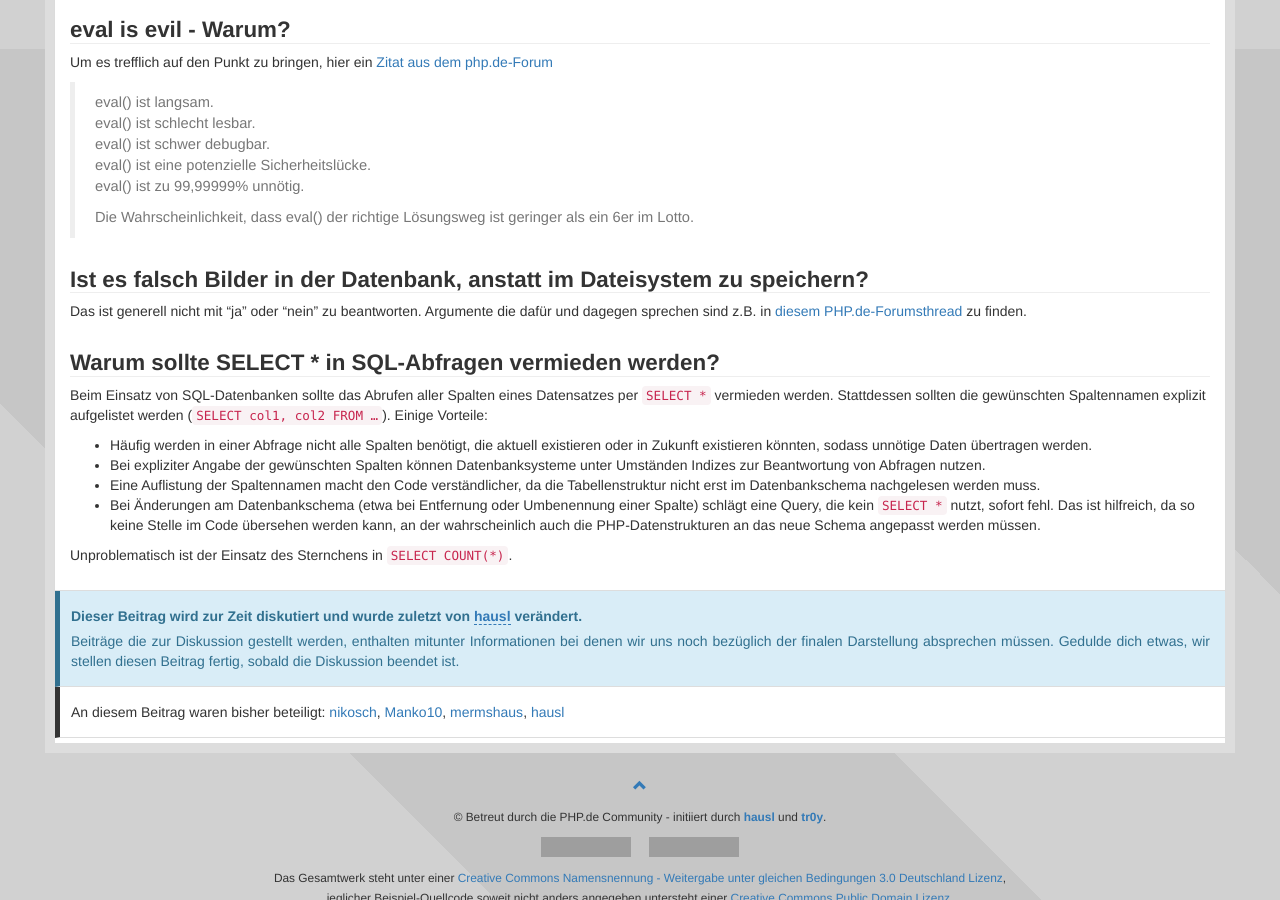
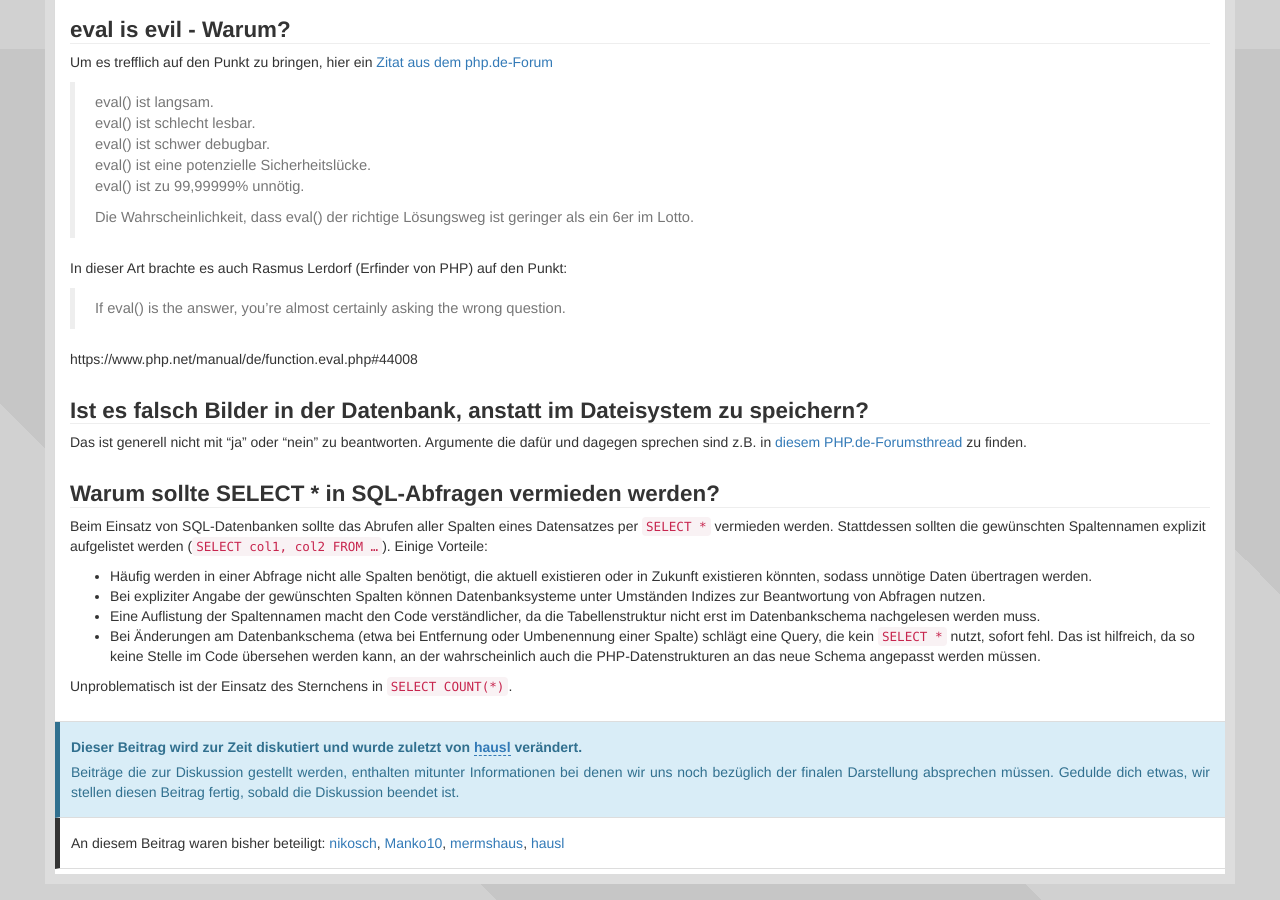
Before and after one commit to php-de/php-de.github.io, a Jekyll site: the page built from introduction/04_faq.md, in a window 1280 px wide and 900 px high, scrolled down 3551 px. Built offline with Jekyll 4.4.1, drawn with Linux system fonts in a browser that asks for light colours; nearby versions of some CDN libraries; grey boxes are pictures that could not be loaded.

Commit message:
Update 04_faq.md
eval Zitat ergänzt

```diff
--- a/introduction/04_faq.md
+++ b/introduction/04_faq.md
@@ -308,6 +308,12 @@ hier ein [Zitat aus dem php.de-Forum](http://www.php.de/forum/webentwicklung/php
 >
 > Die Wahrscheinlichkeit, dass eval() der richtige Lösungsweg ist geringer als ein 6er im Lotto.
 
+In dieser Art brachte es auch Rasmus Lerdorf (Erfinder von PHP) auf den Punkt:
+
+> If eval() is the answer, you're almost certainly asking the wrong question.
+
+https://www.php.net/manual/de/function.eval.php#44008
+
 
 ## [Ist es falsch Bilder in der Datenbank, anstatt im Dateisystem zu speichern?](#image-storeloc)
 {: #image-storeloc}
```
